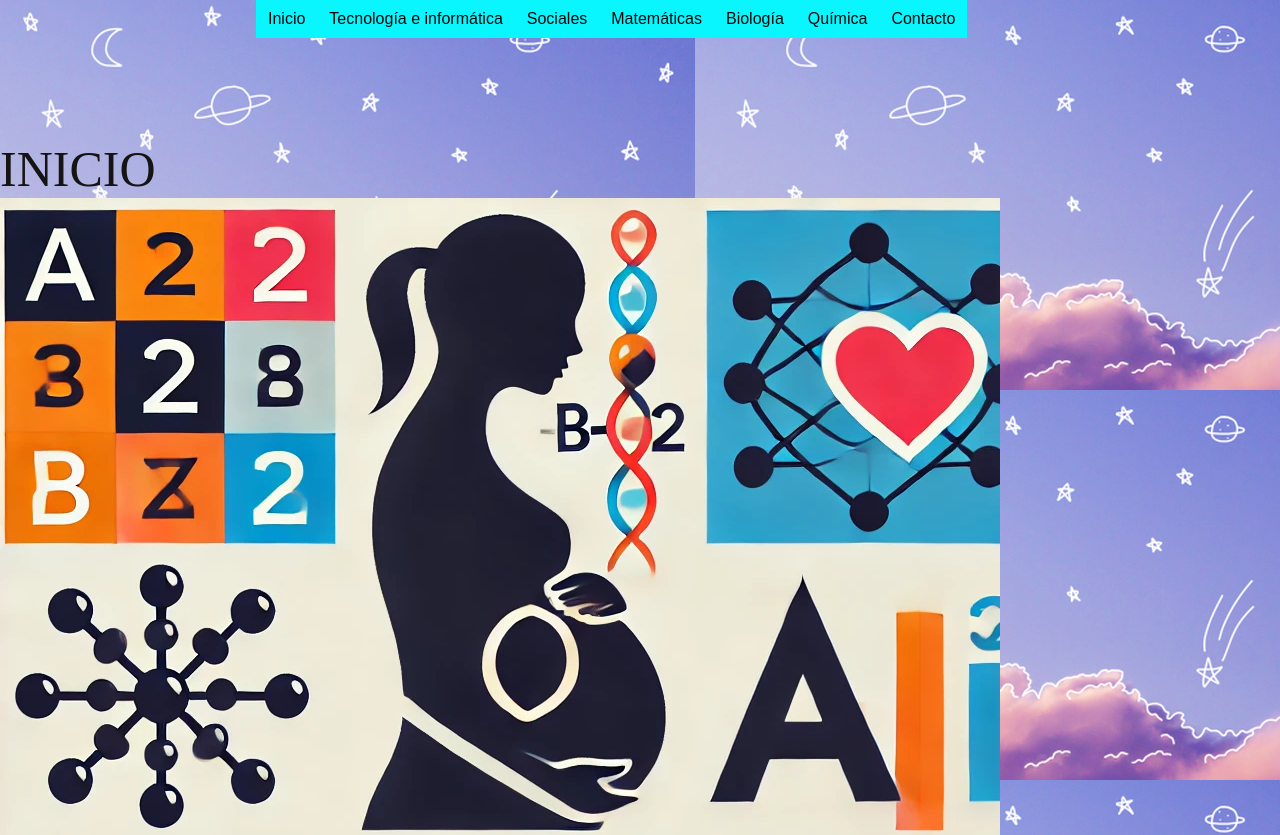
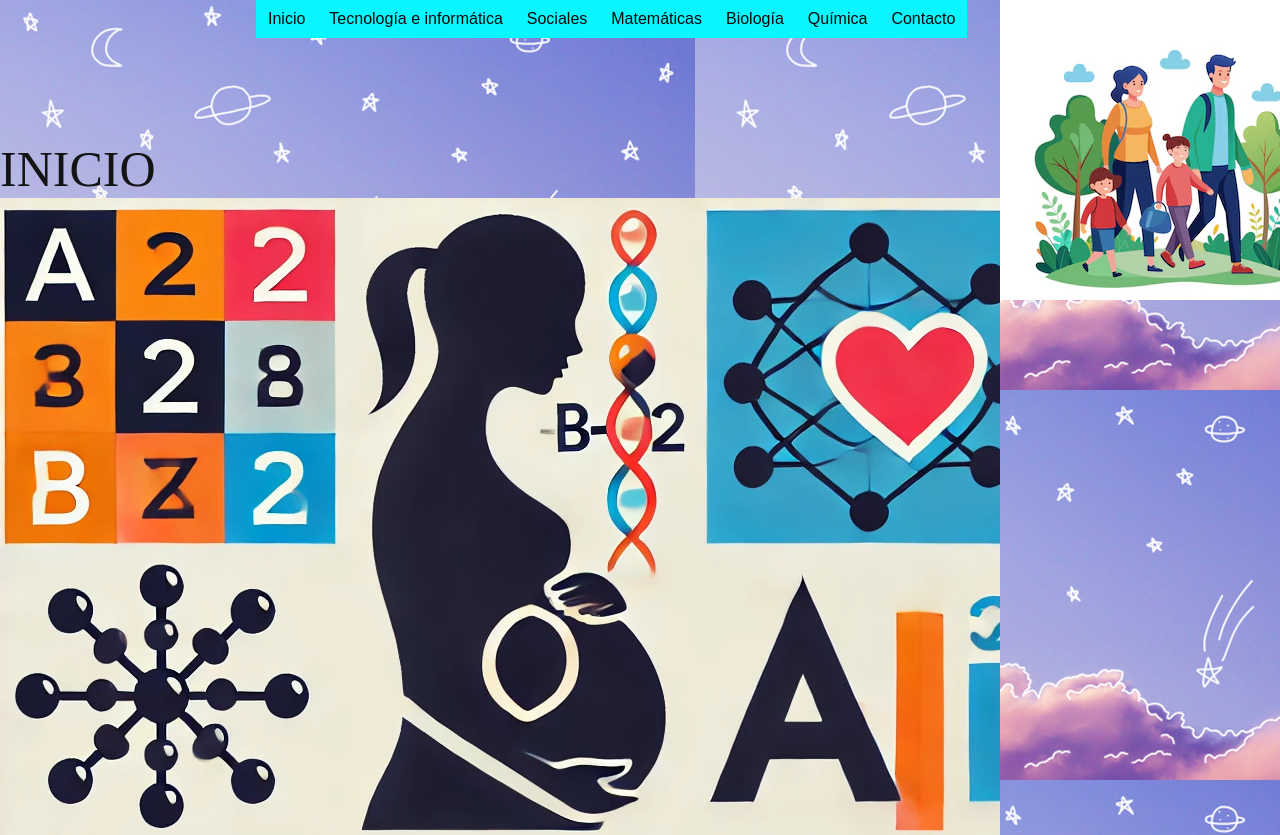
Before and after one commit to camiladiosa/2-periodo, a plain HTML site: page index.html in a window 1280 px wide. Shown: the top 835 px of the page. Drawn offline with Linux system fonts and the light colour scheme.

Commit message:
Actualización 5

```diff
--- a/estilos.css
+++ b/estilos.css
@@ -27,3 +27,9 @@ body{
     height: 800px;
     background-image: url("Png.3.webp");
 }
+
+.imgt4{
+    width: 700px;
+    height: 300px;
+    background-image: url("Png.4.avif");
+}
--- a/index.html
+++ b/index.html
@@ -78,6 +78,10 @@
 <div class="imgt3"></div>
 </div>
 
+<div class="imgt4"></div>
+
+</div>
+
 
 </div>
 </body>
```
Also changed, not shown: Png.4.avif (added).
